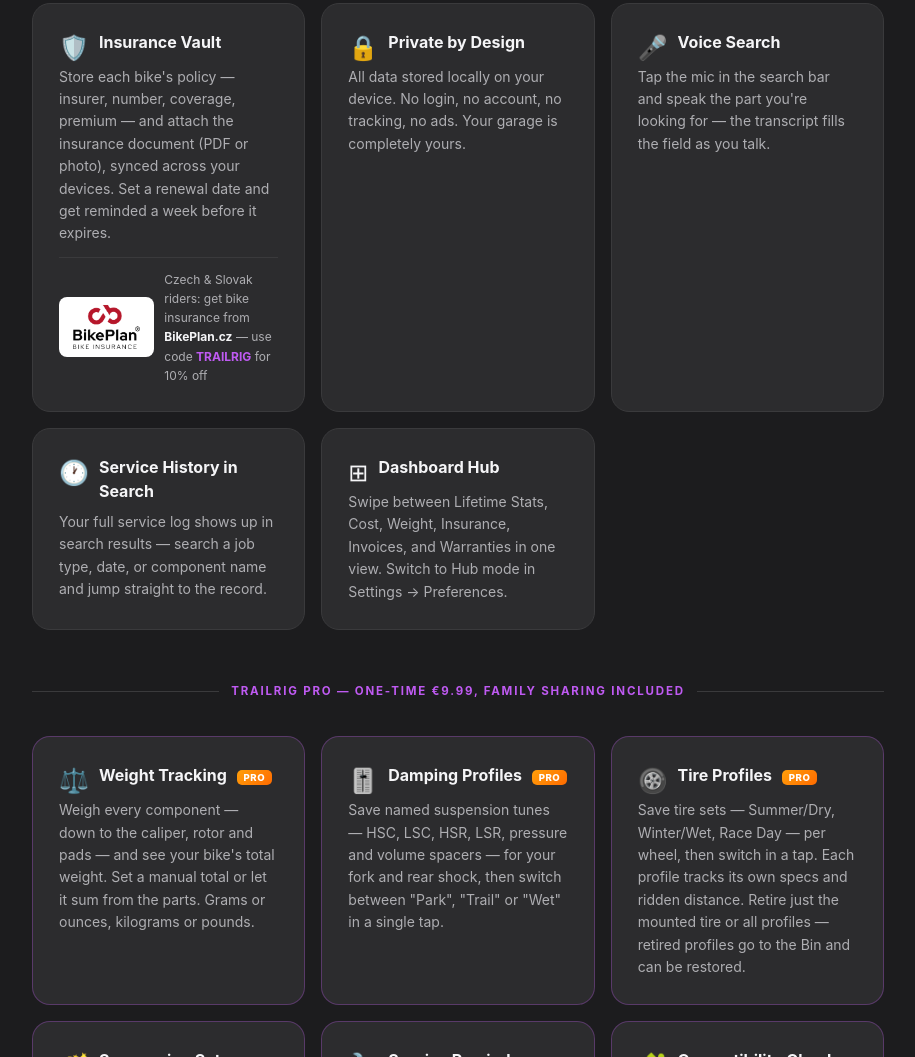
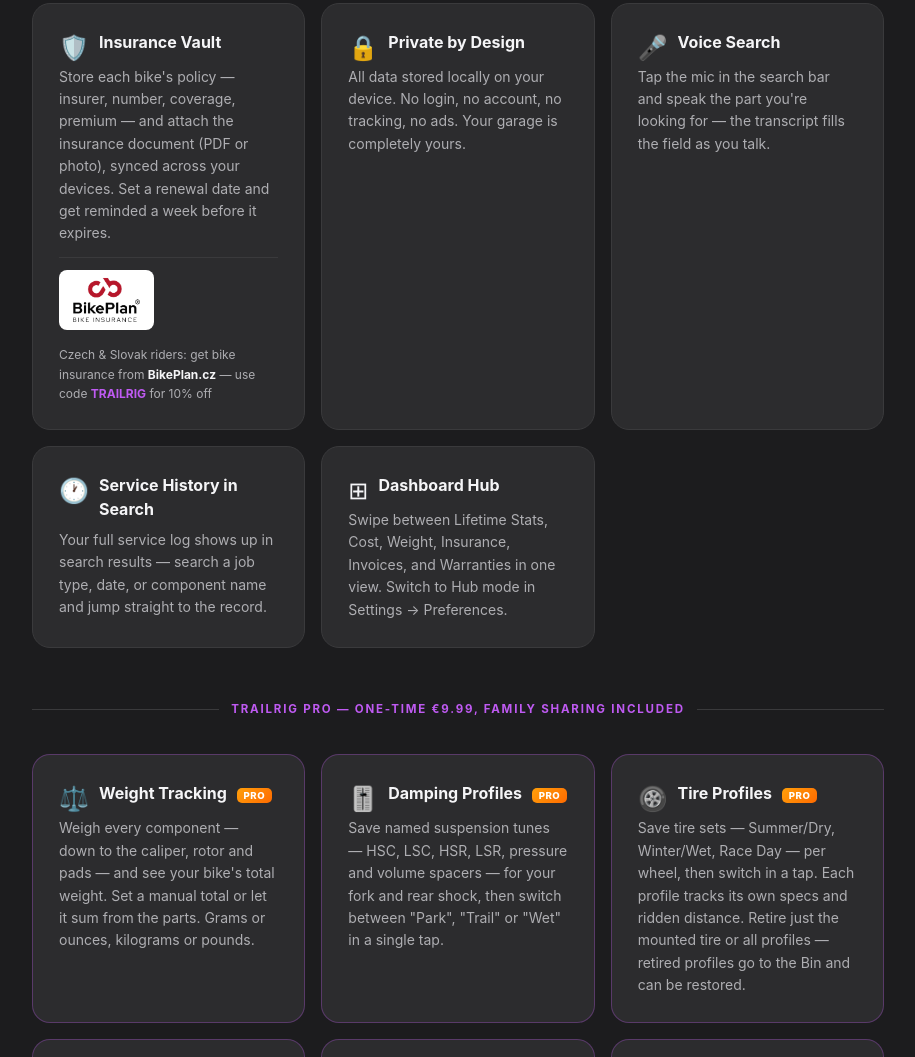
Before and after one commit to Pro1eZ/Sites, a plain HTML site: page index.html in a window 1280 px wide. Shown: the part 3121-4178 px from the top of the page, without its empty margins (182-1097 px from the left). Drawn offline with Linux system fonts and the light colour scheme.

Commit message:
BikePlan: stack text below logo

```diff
--- a/index.html
+++ b/index.html
@@ -670,11 +670,11 @@
             <div class="feature-icon">🛡️</div>
             <h3>Insurance Vault</h3>
             <p>Store each bike's policy — insurer, number, coverage, premium — and attach the insurance document (PDF or photo), synced across your devices. Set a renewal date and get reminded a week before it expires.</p>
-            <div style="display:flex;align-items:center;gap:10px;margin-top:12px;padding-top:12px;border-top:1px solid var(--border);">
-                <div style="background:#fff;border-radius:8px;padding:6px 12px;flex-shrink:0;">
+            <div style="margin-top:12px;padding-top:12px;border-top:1px solid var(--border);">
+                <div style="background:#fff;border-radius:8px;padding:6px 12px;display:inline-block;margin-bottom:8px;">
                     <img src="logo-bikeplan-v.jpg" alt="BikePlan.cz" style="height:48px;width:auto;display:block;">
                 </div>
-                <span style="font-size:12px;color:var(--secondary);">Czech &amp; Slovak riders: get bike insurance from <strong style="color:var(--text);">BikePlan.cz</strong> — use code <strong style="color:var(--purple);">TRAILRIG</strong> for 10% off</span>
+                <div style="font-size:12px;color:var(--secondary);">Czech &amp; Slovak riders: get bike insurance from <strong style="color:var(--text);">BikePlan.cz</strong> — use code <strong style="color:var(--purple);">TRAILRIG</strong> for 10% off</div>
             </div>
         </div>
         <div class="feature-card">
```
